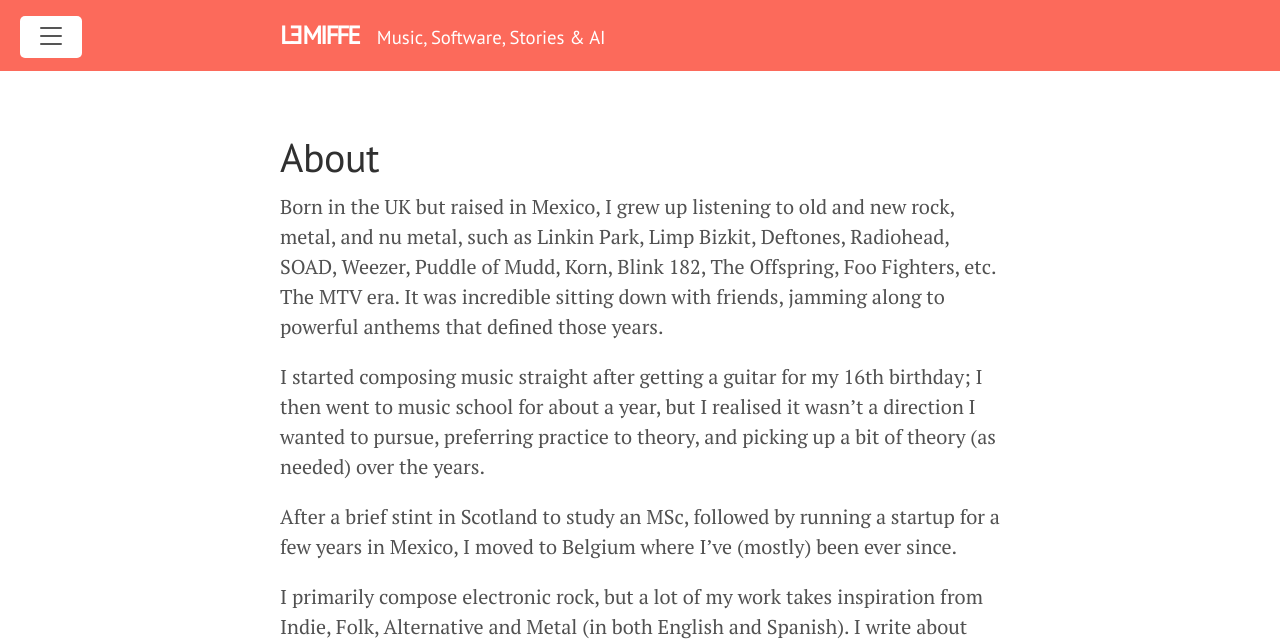
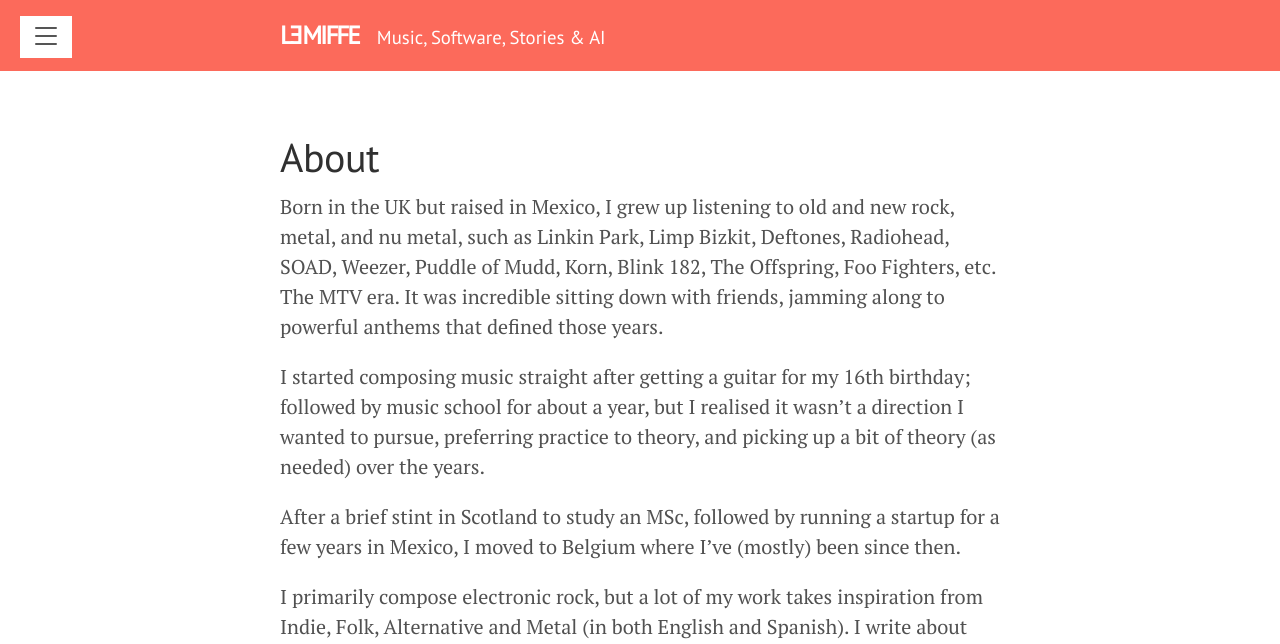
Before and after one commit to lemiffe/lemiffe.com, a Jekyll site: the page built from about.md, in a window 1280 px wide. Shown: the top 644 px of the page. Built offline with Jekyll 4.4.1, drawn with Linux system fonts in a browser that asks for light colours.

Commit message:
Minor improvements

```diff
--- a/_config.yml
+++ b/_config.yml
@@ -1,6 +1,6 @@
 title: Lemiffe
 tagline: Music, Software, Stories & AI
-description: "Welcome to lemiffe.com, powered by Jekyll and Lanyon, you'll find my personal blog here as well as links to my main online locations!"
+description: 'Welcome to lemiffe.com, you can find links to most of my online presence in the About section!'
 url: https://lemiffe.com
 baseurl: ''
 paginate: 5
--- a/_includes/sidebar.html
+++ b/_includes/sidebar.html
@@ -13,19 +13,19 @@
             >Home</a
         >
 
+        <a class="sidebar-nav-item{% if page.url == 'blog' %} active{% endif %}" href="{{ 'blog/' | absolute_url }}"
+            >Blog</a
+        >
+
         {% assign pages_list = site.pages | sort:"url" %} {% for node in pages_list %} {% if node.title != null %} {% if
         node.layout == "page" %}
         <a class="sidebar-nav-item{% if page.url == node.url %} active{% endif %}" href="{{ node.url | absolute_url }}"
             >{{ node.title }}</a
         >
         {% endif %} {% endif %} {% endfor %}
-
-        <a class="sidebar-nav-item{% if page.url == 'blog' %} active{% endif %}" href="{{ 'blog/' | absolute_url }}"
-            >Blog</a
-        >
     </nav>
 
     <div class="sidebar-item">
-        <p>&copy; {{ site.time | date: '%Y' }}. All rights reserved.</p>
+        <p>&copy; {{ site.time | date: '%Y' }} All rights reserved.</p>
     </div>
 </div>
--- a/about.md
+++ b/about.md
@@ -5,9 +5,9 @@
 
 Born in the UK but raised in Mexico, I grew up listening to old and new rock, metal, and nu metal, such as Linkin Park, Limp Bizkit, Deftones, Radiohead, SOAD, Weezer, Puddle of Mudd, Korn, Blink 182, The Offspring, Foo Fighters, etc. The MTV era. It was incredible sitting down with friends, jamming along to powerful anthems that defined those years.
 
-I started composing music straight after getting a guitar for my 16th birthday; I then went to music school for about a year, but I realised it wasn’t a direction I wanted to pursue, preferring practice to theory, and picking up a bit of theory (as needed) over the years.
+I started composing music straight after getting a guitar for my 16th birthday; followed by music school for about a year, but I realised it wasn’t a direction I wanted to pursue, preferring practice to theory, and picking up a bit of theory (as needed) over the years.
 
-After a brief stint in Scotland to study an MSc, followed by running a startup for a few years in Mexico, I moved to Belgium where I've (mostly) been ever since.
+After a brief stint in Scotland to study an MSc, followed by running a startup for a few years in Mexico, I moved to Belgium where I've (mostly) been since then.
 
 I primarily compose electronic rock, but a lot of my work takes inspiration from Indie, Folk, Alternative and Metal (in both English and Spanish). I write about themes such as humanity, the mind, the future, AI, politics, death, anxiety, code, technology, addiction, and the collapse of society.
 
--- a/public/css/style.css
+++ b/public/css/style.css
@@ -90,6 +90,11 @@
 
 .masthead .masthead-title a:hover, .masthead .masthead-title a:focus {
     text-decoration: none;
+}
+
+.sidebar-toggle {
+    border-radius: 0;
+    padding: .25rem .5rem;
 }
 
 .sidebar-toggle:active, #sidebar-checkbox:focus ~ .sidebar-toggle, #sidebar-checkbox:checked ~ .sidebar-toggle {
```
